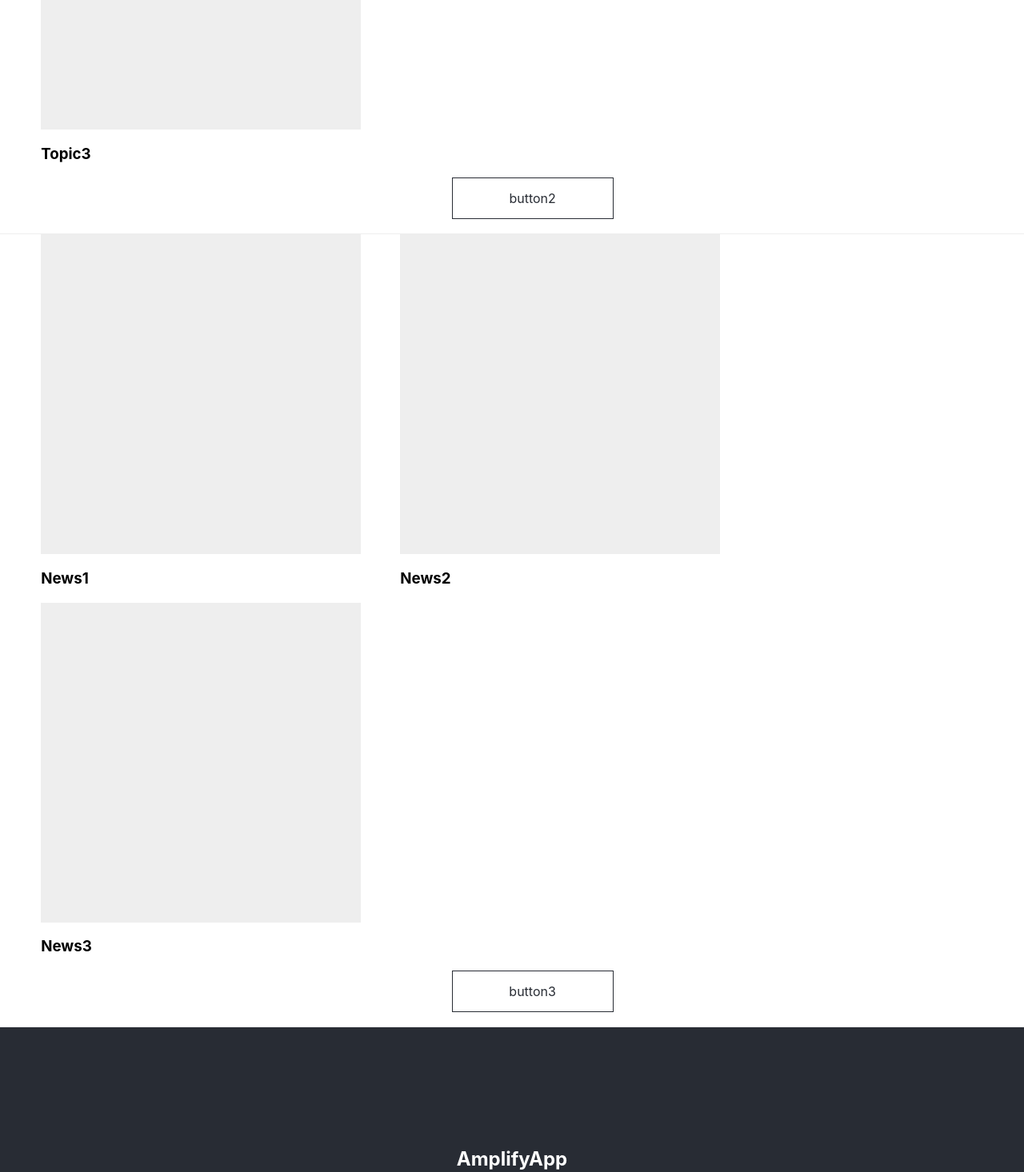
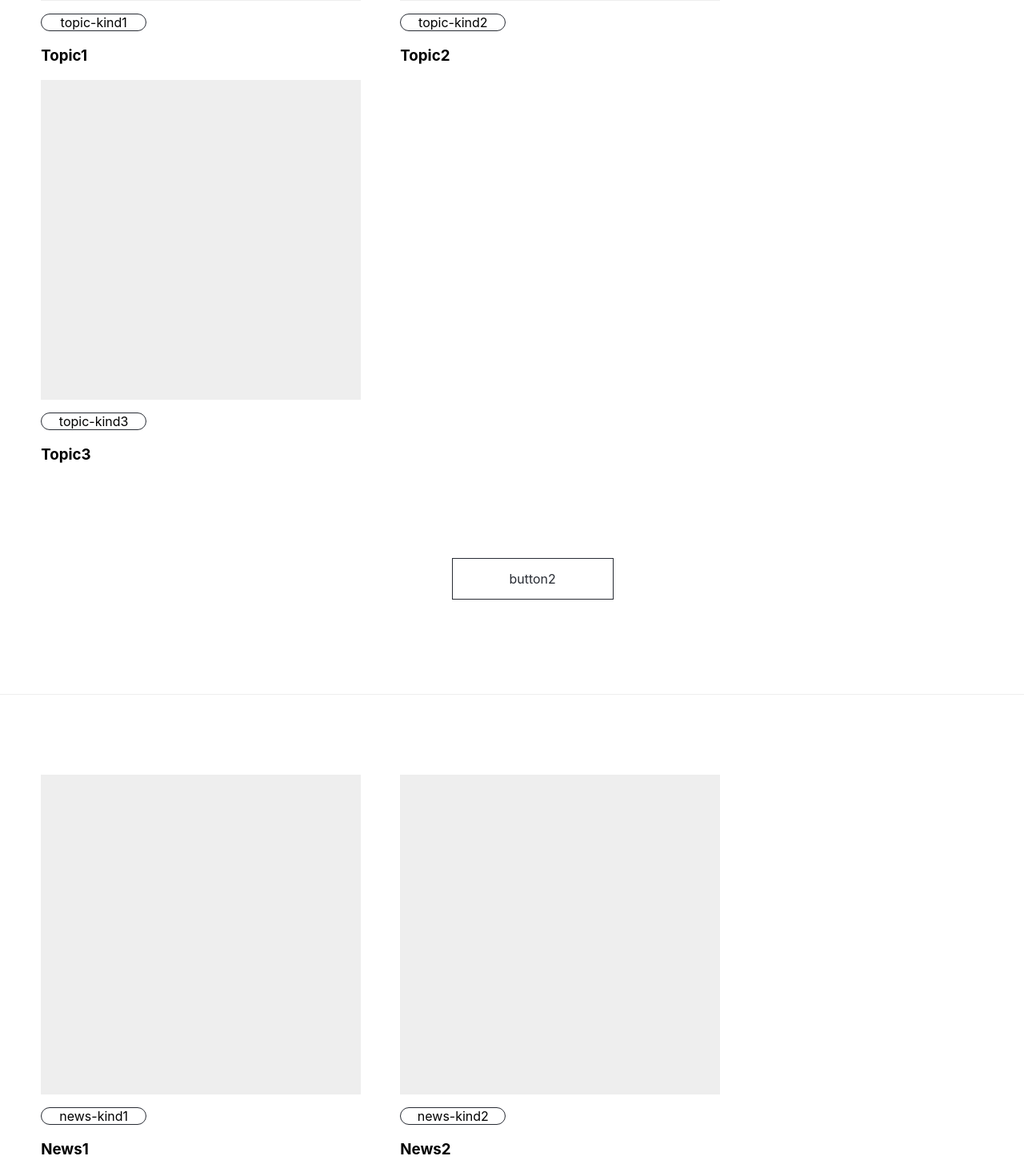
Before and after one commit to tanakadaichi1989/amplifyapp, a React (Create React App) app: page / in a window 1280 px wide. Shown: the part 1330-2796 px from the top of the page at 80% size. Built offline with nearby package versions, Linux system fonts and the light colour scheme.

Commit message:
edit App.css

```diff
--- a/src/App.css
+++ b/src/App.css
@@ -82,6 +82,13 @@
   background-color: #EEEEEE;
 }
 
+.topicKind {
+  border: 0.5px solid #282c34;
+  text-align: center;
+  width: 130px;
+  border-radius: 30px;
+}
+
 .newsComponent {
   padding-left: 4%;
   top: 300px;
@@ -99,7 +106,15 @@
   background-color: #EEEEEE;
 }
 
+.newsKind {
+  border: 0.5px solid #282c34;
+  text-align: center;
+  width: 130px;
+  border-radius: 30px;
+}
+
 .ButtonComponent {
+  margin-top: 100px;
   width: 100%;
   height: 50px;
 }
@@ -123,6 +138,8 @@
 }
 
 .separator {
+  margin-top: 100px;
+  margin-bottom: 100px;
   padding: 10px 80px;
   border-bottom: #EEEEEE solid 1px;
 }
--- a/src/News.tsx
+++ b/src/News.tsx
@@ -14,8 +14,8 @@ class News extends React.Component<Props> {
     render(){
         return(
             <div className="News">
-                <div className="newsPhoto">
-                </div>
+                <div className="newsPhoto"></div>
+                <p className="newsKind">{this.props.kind}</p>
                 <h3>{this.props.title}</h3>
             </div>
         )
--- a/src/Topic.tsx
+++ b/src/Topic.tsx
@@ -14,8 +14,8 @@ class Topic extends React.Component<Props> {
     render(){
         return(
             <div className="Topic">
-                <div className="topicPhoto">
-                </div>
+                <div className="topicPhoto"></div>
+                <p className="topicKind">{this.props.kind}</p>
                 <h3>{this.props.title}</h3>
             </div>
         )
```
